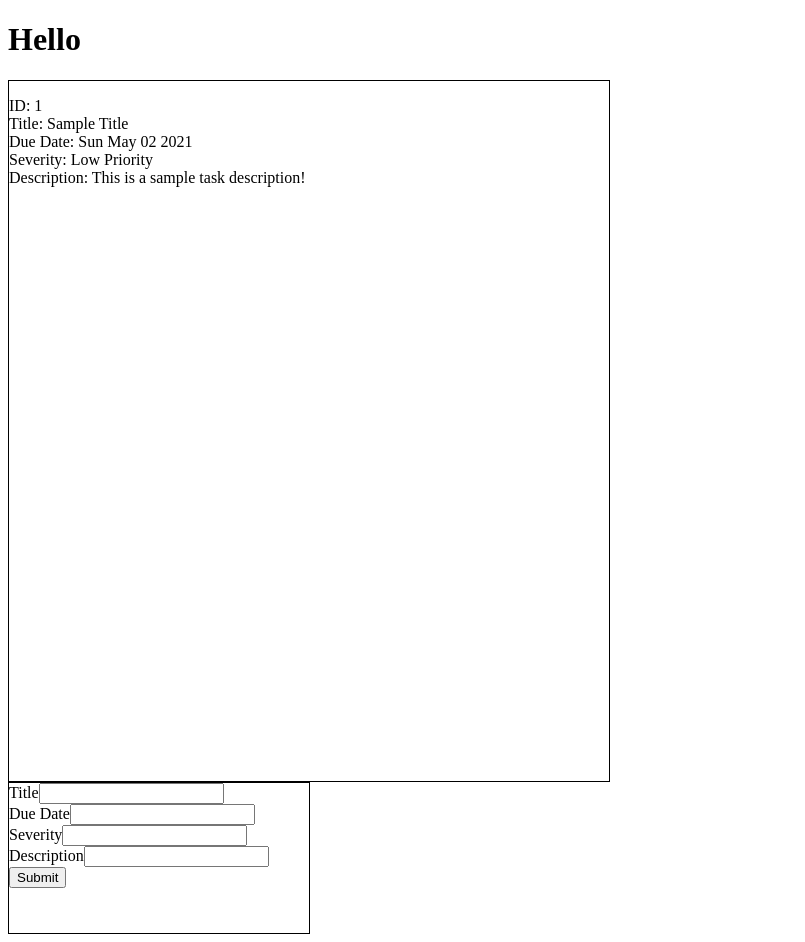
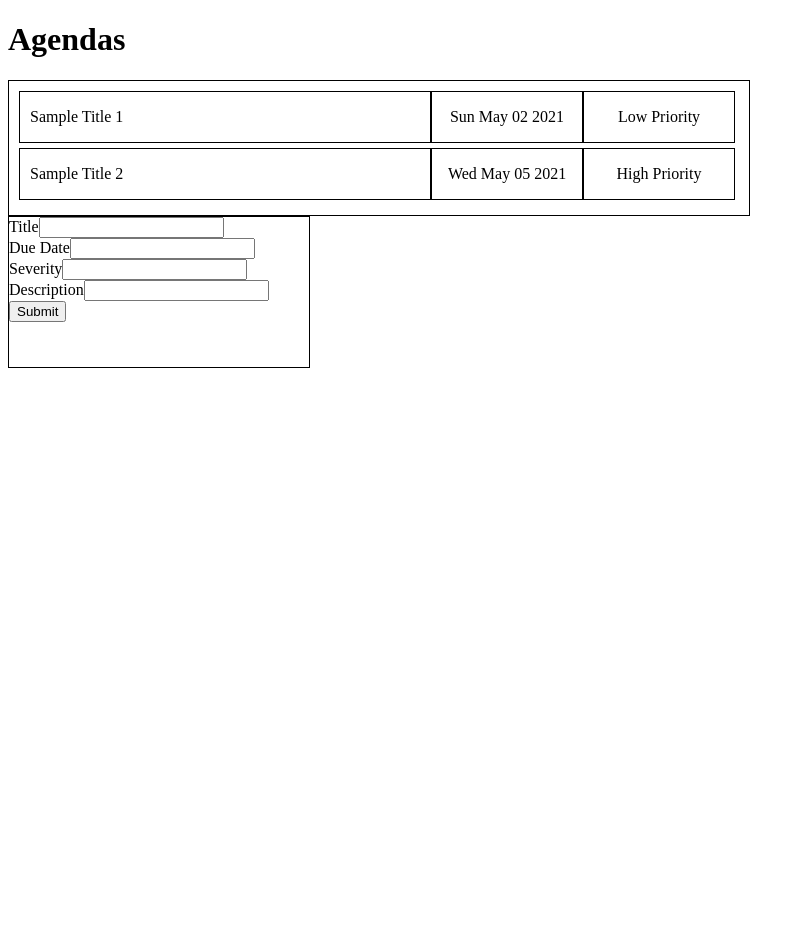
Before and after one commit to eazimmer/agendas, an Angular app: page / in a window 1280 px wide. Shown: the whole page, without its empty margins (0-805 px from the left). After the commit the page ends 800 px from the top, so only its background shows below. Built offline with nearby package versions, Linux system fonts and the light colour scheme.

Commit message:
Refactor Task component, created Task-List component to display multiple newly refactored Task components

```diff
--- a/src/app/app.component.html
+++ b/src/app/app.component.html
@@ -1,3 +1,3 @@
-<h1>Hello</h1>
-<app-task></app-task>
+<h1>Agendas</h1>
+<app-task-list></app-task-list>
 <app-task-form></app-task-form>
--- a/src/app/app.module.ts
+++ b/src/app/app.module.ts
@@ -5,12 +5,14 @@ import { BrowserModule } from '@angular/platform-browser';
 import { AppComponent } from './app.component';
 import { TaskComponent } from './task/task.component';
 import { TaskFormComponent } from './task-form/task-form.component';
+import { TaskListComponent } from './task-list/task-list.component';
 
 @NgModule({
   declarations: [
     AppComponent,
     TaskComponent,
     TaskFormComponent,
+    TaskListComponent,
   ],
   imports: [
     BrowserModule,
--- /dev/null
+++ b/src/app/task-list/task-list.component.css
@@ -0,0 +1,6 @@
+#tasks {
+  padding: 10px;
+  width: 720px;
+  height: fit-content;
+  border: 1px solid black;
+}
--- /dev/null
+++ b/src/app/task-list/task-list.component.html
@@ -0,0 +1,4 @@
+<div id="tasks">
+  <app-task *ngFor="let task of tasks" [task]="task"
+  ></app-task>
+</div>
--- /dev/null
+++ b/src/app/task-list/task-list.component.ts
@@ -0,0 +1,22 @@
+import { Component, OnInit } from '@angular/core';
+import { Task } from '../task';
+
+@Component({
+  selector: 'app-task-list',
+  templateUrl: './task-list.component.html',
+  styleUrls: ['./task-list.component.css']
+})
+
+export class TaskListComponent implements OnInit {
+  tasks: Task[];
+
+  constructor() {
+    this.tasks = [];
+    this.tasks.push(new Task(1, 'Sample Title 1', new Date(2021, 4, 2), 'Low Priority', 'This is a sample task description!'));
+    this.tasks.push(new Task(2, 'Sample Title 2', new Date(2021, 4, 5), 'High Priority', 'This is a second sample task description!'));
+  }
+
+  ngOnInit(): void {
+  }
+
+}
--- a/src/app/task/task.component.css
+++ b/src/app/task/task.component.css
@@ -1,5 +1,19 @@
-#content {
-  width: 600px;
-  height: 700px;
+.task {
+  padding-bottom: 5px;
+}
+
+.task-title {
+  width: 400px;
+  height: 50px;
+  border: 1px solid black;
+  display: inline-block;
+  padding-left: 10px;
+}
+
+.task-details {
+  text-align: center;
+  width: 150px;
+  height: 50px;
+  display: inline-block;
   border: 1px solid black;
 }
--- a/src/app/task/task.component.html
+++ b/src/app/task/task.component.html
@@ -1,8 +1,11 @@
-<div id="content">
-  <p>ID: {{task.id}} <br>
-    Title: {{task.title}}<br>
-    Due Date: {{task.dueDate.toDateString()}}<br>
-    Severity: {{task.severity}}<br>
-    Description: {{task.description}}<br>
-  </p>
+<div class="task">
+  <div class="task-title">
+    <p>{{task.title}}</p>
+  </div>
+  <div class="task-details">
+    <p>{{task.dueDate.toDateString()}}</p>
+  </div>
+  <div class="task-details">
+    <p>{{task.severity}}</p>
+  </div>
 </div>
--- a/src/app/task/task.component.ts
+++ b/src/app/task/task.component.ts
@@ -1,4 +1,4 @@
-import { Component, OnInit } from '@angular/core';
+import { Component, OnInit, Input } from '@angular/core';
 import {Task } from '../task';
 
 @Component({
@@ -8,12 +8,14 @@ import {Task } from '../task';
 })
 export class TaskComponent implements OnInit {
 
+  // Resolve no-input-rename TypeScript warning
   task: Task;
+  @Input('task') receivedTask;
 
   constructor() { }
 
   ngOnInit(): void {
-    this.task = new Task(1, 'Sample Title', new Date(2021, 4, 2), 'Low Priority', 'This is a sample task description!');
+    this.task = this.receivedTask;
   }
 
 }
```
Also changed, not shown: 1 other file (tests, documents, lock files or other folders).
